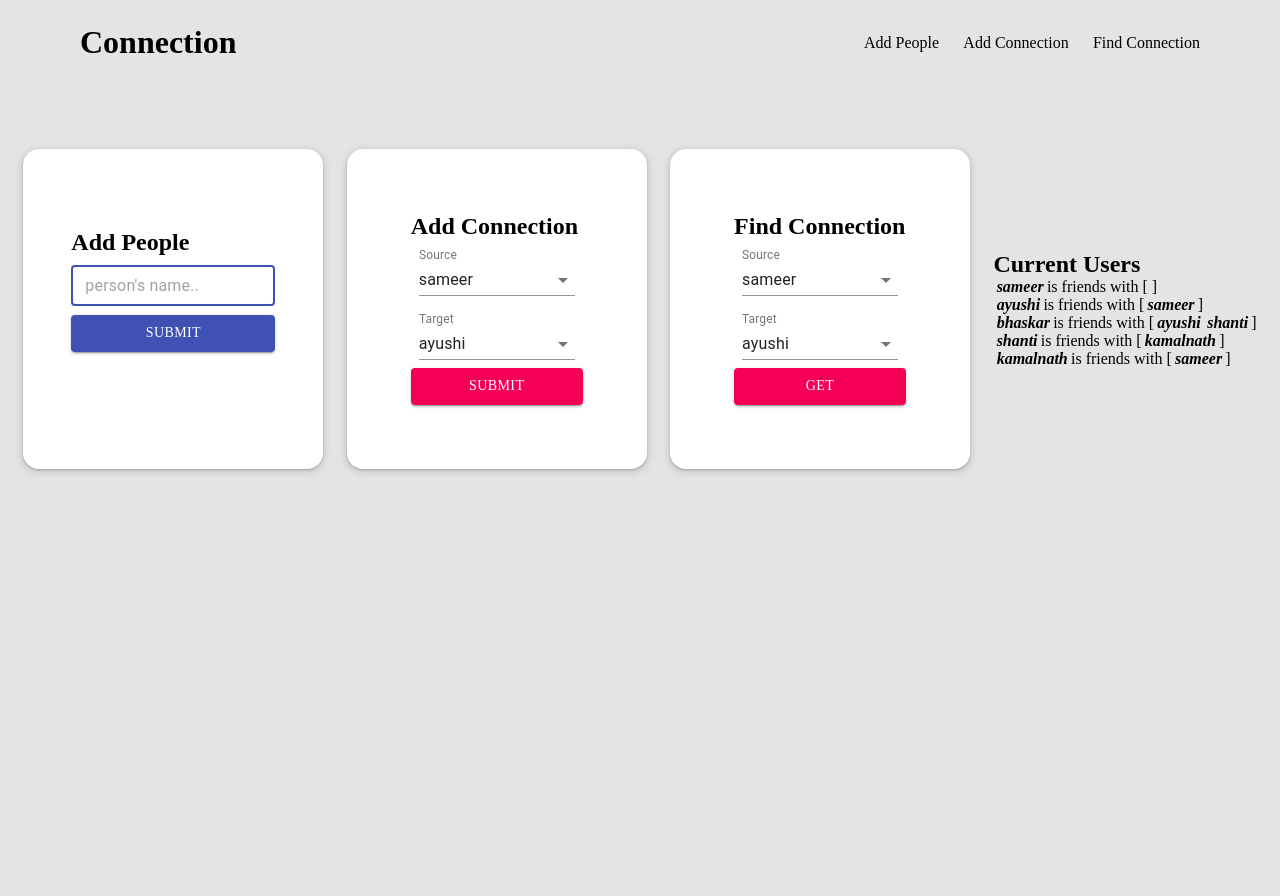
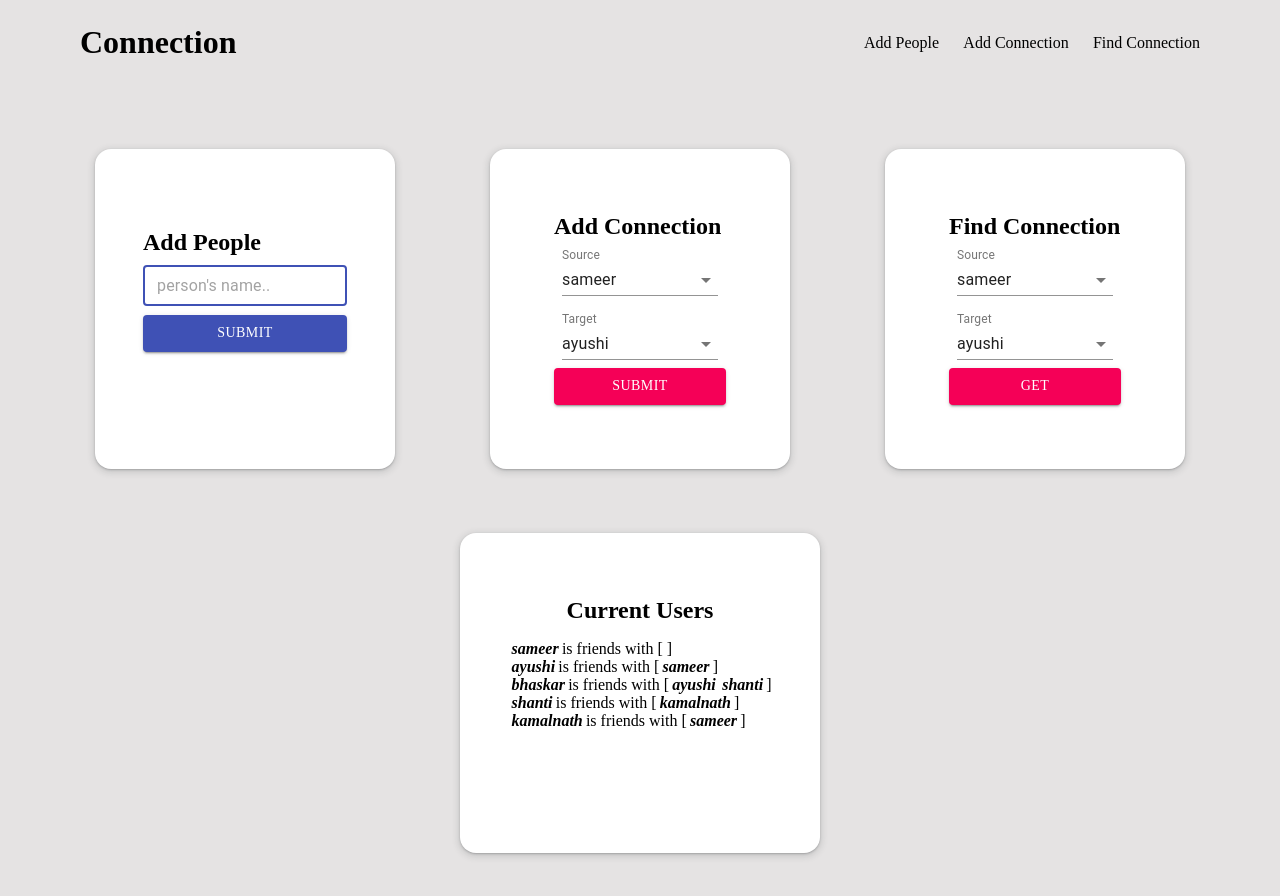
Before and after one commit to jaswalsaurabh/connxn, a React (Vite) app: page / in a window 1280 px wide. Shown: the top 896 px of the page. Before the commit the page ends 800 px from the top, so only its background shows below. Built offline with nearby package versions, Linux system fonts and the light colour scheme.

Commit message:
changes pushed

```diff
--- a/src/App.jsx
+++ b/src/App.jsx
@@ -46,6 +46,8 @@ const App = () => {
           from="find"
           userObj={userObj}
         />
+      </div>
+      <div className="userComp" >
         <UsersComp users={users} userObj={userObj} />
       </div>
       {snackbarOpen && (
--- a/src/components/UsersComp.jsx
+++ b/src/components/UsersComp.jsx
@@ -2,7 +2,7 @@ import React from "react";
 
 const UsersComp = ({ users, userObj }) => {
   return (
-    <div>
+    <div className="usersDiv" >
       <h2>Current Users</h2>
       {users.map((item, index) => (
         <div key={index} className="listUser">
--- a/src/index.css
+++ b/src/index.css
@@ -117,8 +117,40 @@ body {
   margin: 0 0.4rem;
 }
 
+.userComp{
+  display: flex;
+  justify-content: center;
+  align-items: center;
+  margin-bottom: 5rem;
+}
+
+.usersDiv{
+  display: flex;
+  height: 320px;
+  width: auto;
+  overflow-y: scroll;
+  min-width: 300px;
+  flex-direction: column;
+  box-shadow: rgba(60, 64, 67, 0.3) 0px 1px 2px 0px,
+    rgba(60, 64, 67, 0.15) 0px 2px 6px 2px;
+  border-radius: 1rem;
+  padding: 4rem 1rem;
+  background-color: white;
+  /* overflow: hidden; */
+}
+
+.usersDiv > h2{
+  margin-bottom: 1rem;
+  text-align: center;
+  position: sticky;
+  top: 0px;
+  z-index: 100;
+  background-color: white;
+}
+
 .listUser{
   display: flex;
+  margin: 0 2rem;
 }
 
 .listUser > p{
```
